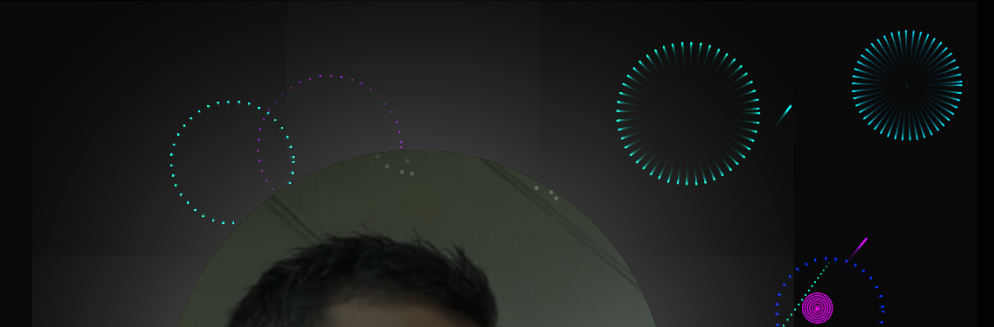
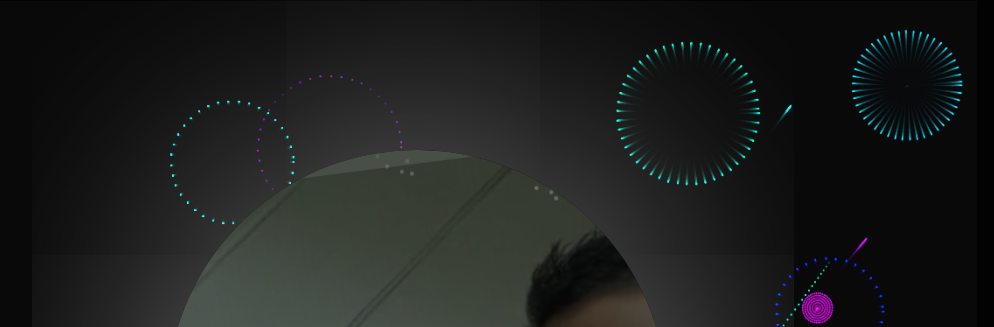
Before and after one commit to kkr313/happybday, a plain HTML site: page index.html in a window 1280 px wide. Shown: the top 327 px of the page, without its empty margins (223-1217 px from the left). Drawn offline with Linux system fonts and the light colour scheme; a web font is replaced by a local one.

Commit message:
Update style.css

```diff
--- a/style.css
+++ b/style.css
@@ -96,7 +96,7 @@ h1, h2, h3, h4, h5, h6 {
     max-width: 100%;
     min-height: 500px;
     border-radius: 50%;
-    background: url(pic.jpeg);
+    background: url(pic.png);
     background-size: 741px 880px;
     background-repeat: no-repeat;
     background-color: #4f564deb;
```
